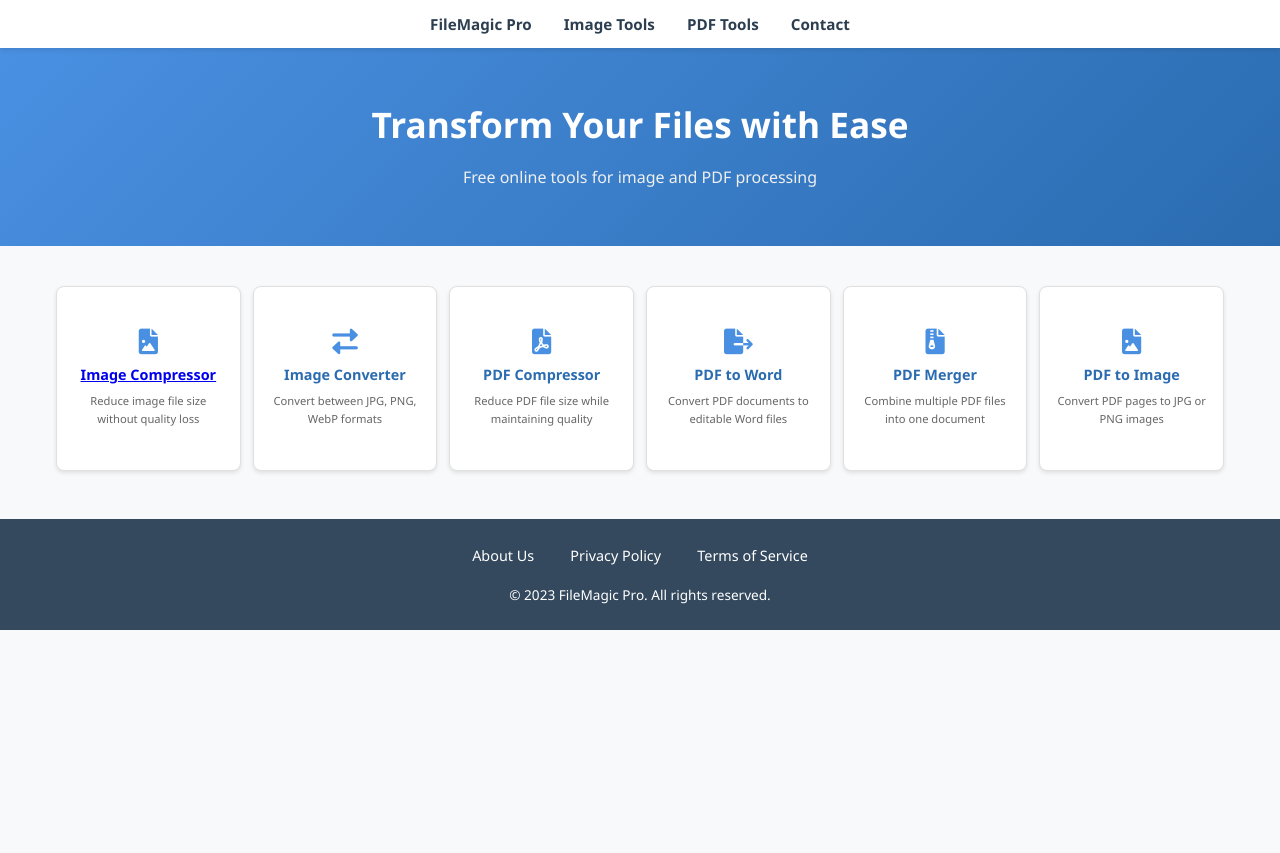
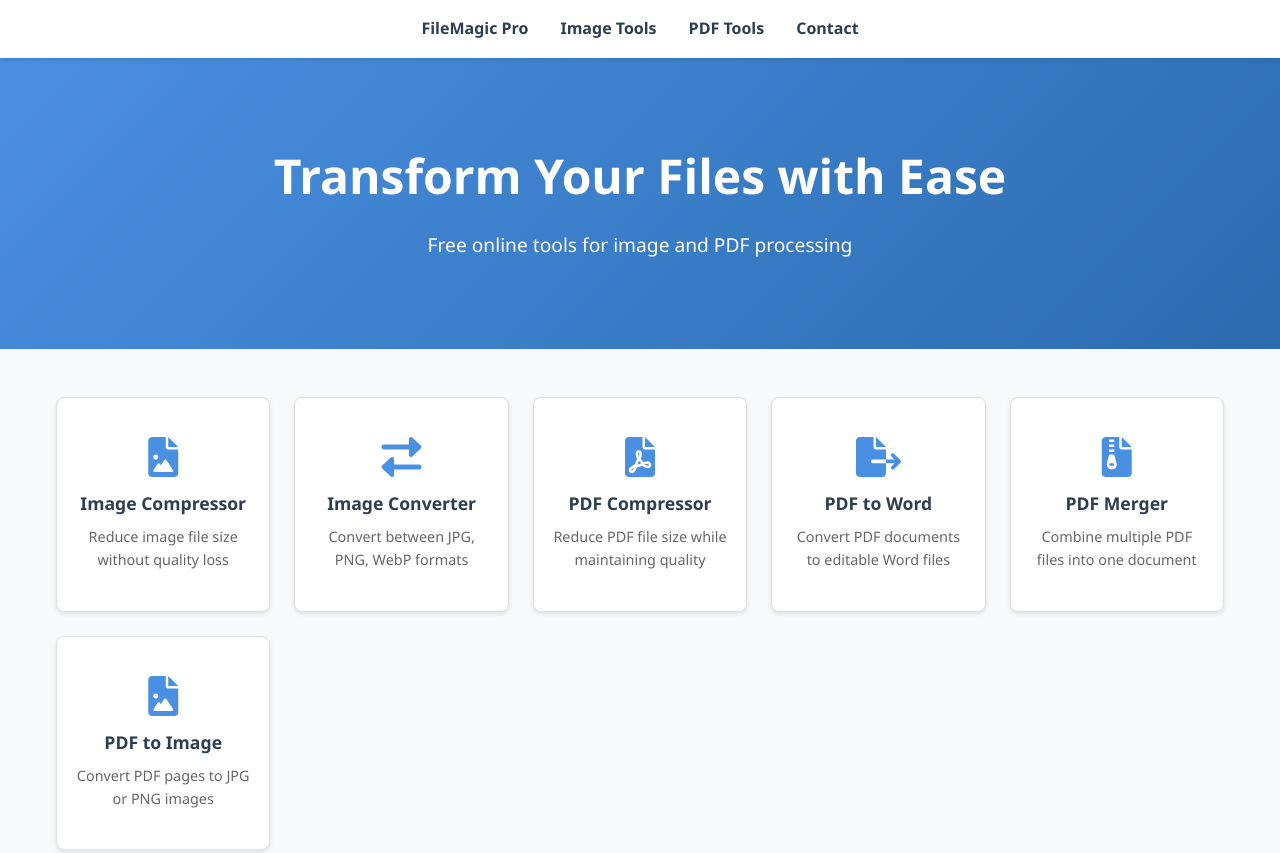
Before and after one commit to Huvappa-Maralappanavar/Tools, a plain HTML site: page index.html in a window 1280 px wide. Shown: the top 853 px of the page. Before the commit the page ends 800 px from the top, so only its background shows below. Drawn offline with Linux system fonts and the light colour scheme.

Commit message:
Update index.html

```diff
--- a/index.html
+++ b/index.html
@@ -9,12 +9,12 @@
   <link rel="stylesheet" href="https://cdnjs.cloudflare.com/ajax/libs/font-awesome/6.0.0/css/all.min.css" />
   <style>
     :root {
-      --primary-color: #4A90E2;      /* Hero and main accent */
-      --secondary-color: #34495e;    /* Footer background */
-      --accent-color: #2B6CB0;       /* Secondary accent for hovers */
-      --background-color: #f8f9fa;   /* Body background */
-      --card-background: #ffffff;    /* Card background */
-      --text-color: #2c3e50;         /* Default text color */
+      --primary-color: #4A90E2;
+      --secondary-color: #34495e;
+      --accent-color: #2B6CB0;
+      --background-color: #f8f9fa;
+      --card-background: #ffffff;
+      --text-color: #2c3e50;
       --font-family: 'Segoe UI', Tahoma, Geneva, Verdana, sans-serif;
       --transition-speed: 0.3s;
     }
@@ -29,11 +29,9 @@
       background: var(--background-color);
       color: var(--text-color);
     }
-
-    /* NAVBAR */
     .navbar {
       background: var(--card-background);
-      padding: 0.75rem 1.5rem;
+      padding: 1rem 2rem;
       box-shadow: 0 2px 5px rgba(0,0,0,0.1);
       position: sticky;
       top: 0;
@@ -48,93 +46,84 @@
       text-decoration: none;
       font-weight: 600;
       transition: color var(--transition-speed);
-      font-size: 0.95rem;
     }
     .navbar a:hover {
       color: var(--primary-color);
     }
-
-    /* HERO SECTION */
     .hero {
       text-align: center;
-      padding: 3rem 1rem; /* Reduced padding for a smaller hero */
+      padding: 5rem 1rem;
       background: linear-gradient(135deg, var(--primary-color) 0%, var(--accent-color) 100%);
       color: #fff;
-      margin-bottom: 1.5rem;
+      margin-bottom: 2rem;
     }
     .hero h1 {
-      font-size: 2.2rem; /* Reduced from 3rem for a smaller hero */
-      margin-bottom: 0.75rem;
+      font-size: 3rem;
+      margin-bottom: 1rem;
       font-weight: 700;
-      color: #fff; /* Ensure text is visible against the background */
     }
     .hero p {
-      font-size: 1rem;
+      font-size: 1.2rem;
       margin-bottom: 0.5rem;
-      color: #f0f0f0; /* Slightly lighter text for variety */
     }
-
-    /* GRID OF TOOLS */
     .tools-grid {
       max-width: 1200px;
       margin: 0 auto;
       padding: 1rem;
       display: grid;
-      grid-template-columns: repeat(auto-fit, minmax(120px, 1fr)); /* Smaller cards */
-      gap: 0.75rem; /* Reduced gap for a denser layout */
+      grid-template-columns: repeat(auto-fit, minmax(180px, 1fr));
+      gap: 1.5rem;
     }
-
-    /* TOOL CARDS */
     .tool-card {
       background: var(--card-background);
       border: 1px solid #e0e0e0;
       border-radius: 8px;
-      padding: 0.5rem;
+      padding: 1rem;
       text-align: center;
       transition: transform var(--transition-speed), box-shadow var(--transition-speed);
       box-shadow: 0 2px 4px rgba(0,0,0,0.1);
-      aspect-ratio: 1 / 1; /* Maintains square shape */
+      aspect-ratio: 1 / 1;
       display: flex;
       flex-direction: column;
       justify-content: center;
       align-items: center;
-      font-size: 0.8rem;
-      text-decoration: none; /* Ensures no underline on hover for the entire card */
-      color: var(--text-color);
     }
     .tool-card:hover {
-      transform: translateY(-5px);
-      box-shadow: 0 8px 15px rgba(0,0,0,0.15);
+      transform: translateY(-8px);
+      box-shadow: 0 10px 20px rgba(0,0,0,0.15);
     }
     .tool-icon {
-      font-size: 1.6rem; /* Slightly smaller icon */
-      margin-bottom: 0.5rem;
+      font-size: 2.5rem;
+      color: var(--primary-color);
+      margin-bottom: 0.75rem;
       transition: color var(--transition-speed);
-      color: var(--primary-color);
     }
     .tool-card:hover .tool-icon {
       color: var(--accent-color);
     }
     .tool-card h3 {
-      margin-bottom: 0.4rem;
-      font-size: 0.9rem;
-      font-weight: 700;
-      color: var(--accent-color); /* Adds a pop of color to the title */
+      margin-bottom: 0.5rem;
+      font-size: 1.1rem;
+      font-weight: 600;
+    }
+    .tool-card h3 a {
+      text-decoration: none;
+      color: var(--text-color);
       transition: color var(--transition-speed);
     }
+    .tool-card h3 a:hover {
+      color: var(--primary-color);
+    }
     .tool-card p {
-      font-size: 0.7rem;
+      font-size: 0.9rem;
       color: #666;
-      margin: 0 0.5rem;
     }
-
-    /* FOOTER */
     .footer {
       background: var(--secondary-color);
       color: white;
-      padding: 1.5rem 1rem;
+      padding: 2rem 1rem;
       text-align: center;
-      margin-top: 2rem;
+      margin-top: 3rem;
     }
     .footer a {
       color: white;
@@ -142,13 +131,10 @@
       margin: 0 1rem;
       font-weight: 500;
       transition: color var(--transition-speed);
-      font-size: 0.9rem;
     }
     .footer a:hover {
       color: var(--primary-color);
     }
-
-    /* RESPONSIVE */
     @media (max-width: 768px) {
       .tools-grid {
         grid-template-columns: 1fr 1fr;
@@ -156,12 +142,6 @@
       .navbar {
         flex-direction: column;
         gap: 1rem;
-      }
-      .hero h1 {
-        font-size: 1.8rem;
-      }
-      .hero p {
-        font-size: 0.9rem;
       }
     }
   </style>
@@ -181,52 +161,51 @@
 
   <div class="tools-grid">
     <!-- Image Tools -->
-      <div class="tool-card">
+    <div class="tool-card">
       <i class="fas fa-file-image tool-icon"></i>
-      <h3><a href="img-compress.html">Image Compressor</a></h3>
+      <h3><a href="image-compress.html">Image Compressor</a></h3>
       <p>Reduce image file size without quality loss</p>
     </div>
 
-
-    <a href="image-converter.html" class="tool-card">
+    <div class="tool-card">
       <i class="fas fa-exchange-alt tool-icon"></i>
       <h3>Image Converter</h3>
       <p>Convert between JPG, PNG, WebP formats</p>
-    </a>
+    </div>
 
     <!-- PDF Tools -->
-    <a href="pdf-compress.html" class="tool-card">
+    <div class="tool-card">
       <i class="fas fa-file-pdf tool-icon"></i>
       <h3>PDF Compressor</h3>
       <p>Reduce PDF file size while maintaining quality</p>
-    </a>
+    </div>
 
-    <a href="pdf-to-word.html" class="tool-card">
+    <div class="tool-card">
       <i class="fas fa-file-export tool-icon"></i>
       <h3>PDF to Word</h3>
       <p>Convert PDF documents to editable Word files</p>
-    </a>
+    </div>
 
-    <a href="pdf-merger.html" class="tool-card">
+    <div class="tool-card">
       <i class="fas fa-file-archive tool-icon"></i>
       <h3>PDF Merger</h3>
       <p>Combine multiple PDF files into one document</p>
-    </a>
+    </div>
 
-    <a href="pdf-to-image.html" class="tool-card">
+    <div class="tool-card">
       <i class="fas fa-file-image tool-icon"></i>
       <h3>PDF to Image</h3>
       <p>Convert PDF pages to JPG or PNG images</p>
-    </a>
+    </div>
   </div>
 
   <footer class="footer">
-    <div style="margin-bottom: 1rem;">
+    <div style="margin-bottom: 1.5rem;">
       <a href="#about">About Us</a>
       <a href="#privacy">Privacy Policy</a>
       <a href="#terms">Terms of Service</a>
     </div>
-    <p style="font-size: 0.85rem;">&copy; 2023 FileMagic Pro. All rights reserved.</p>
+    <p>&copy; 2023 FileMagic Pro. All rights reserved.</p>
   </footer>
 </body>
 </html>
```
